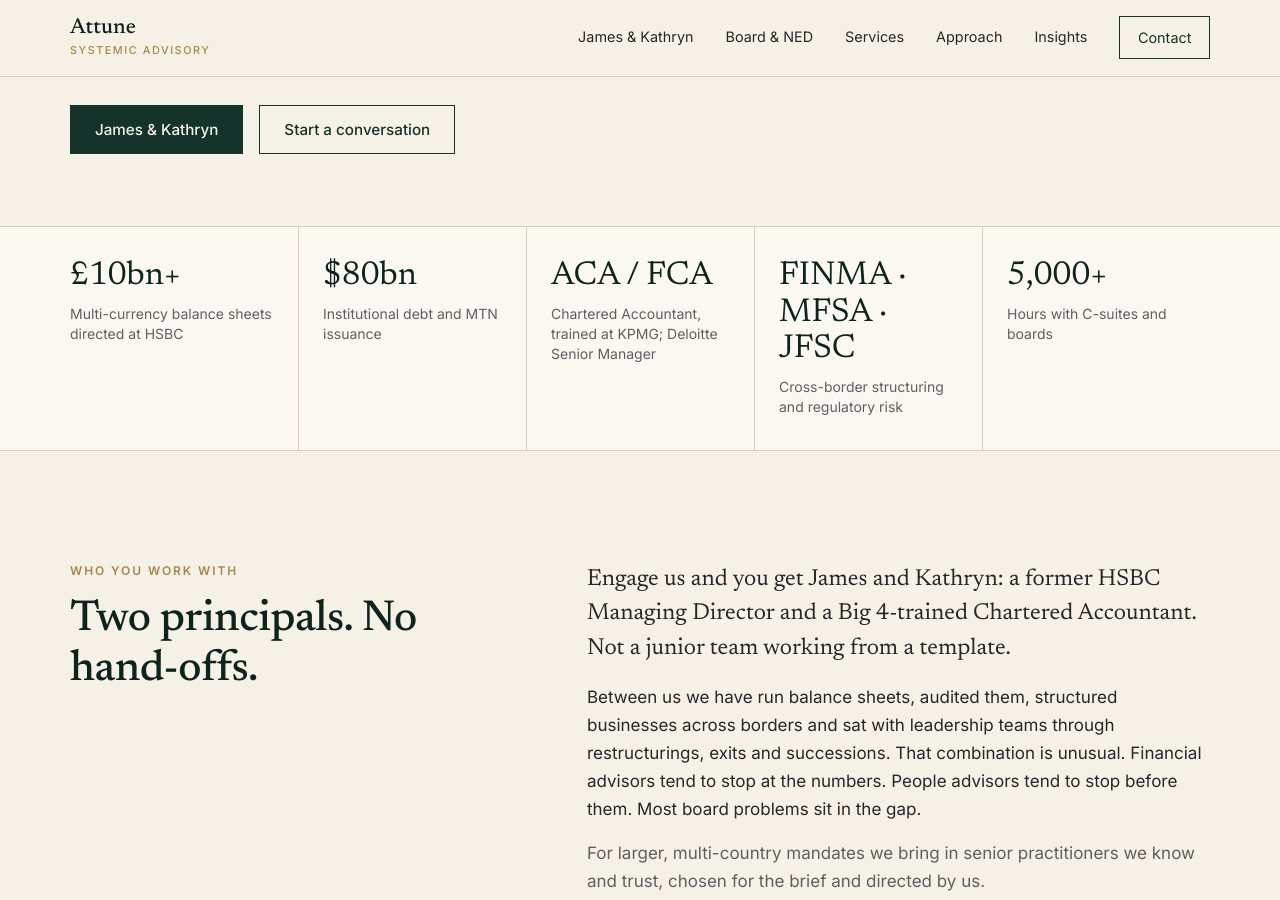
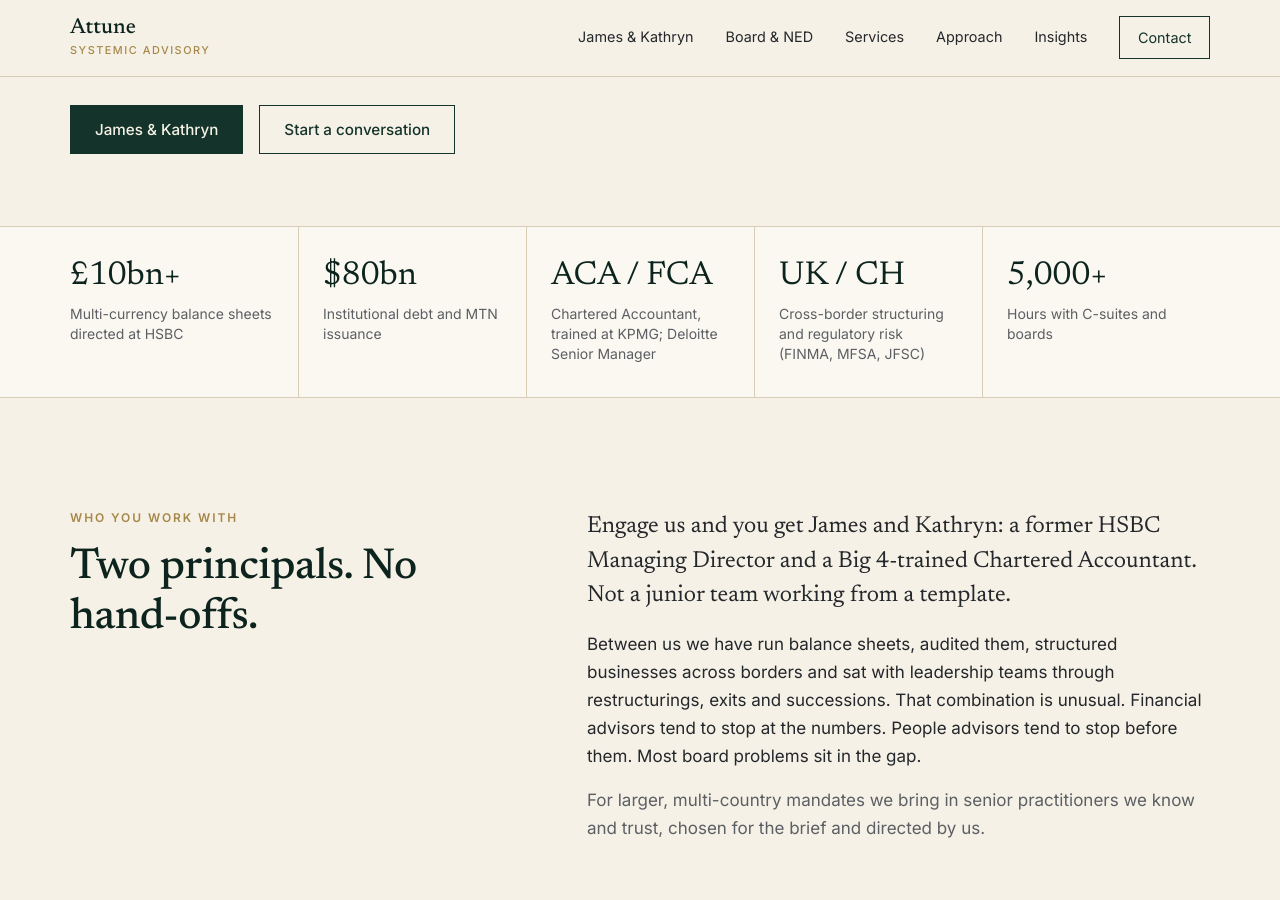
Before and after one commit to n6g6hbckt2-a11y/organisational_coaching_concept, a Jekyll site: the page built from index.html, in a window 1280 px wide and 900 px high, scrolled down 592 px. Built offline with Jekyll 4.4.1, drawn with Linux system fonts in a browser that asks for light colours.

Commit message:
Tidy proof bar
Co-Authored-By: Claude Opus 5.5 <noreply@anthropic.com>
Claude-Session: https://claude.ai/code/session_01CnjEn7k1tBiSeD9wcNYPGX

```diff
--- a/index.html
+++ b/index.html
@@ -26,7 +26,7 @@ body_class: page-home
     <div class="proof-item"><p class="proof-figure">£10bn+</p><p class="proof-label">Multi-currency balance sheets directed at HSBC</p></div>
     <div class="proof-item"><p class="proof-figure">$80bn</p><p class="proof-label">Institutional debt and MTN issuance</p></div>
     <div class="proof-item"><p class="proof-figure">ACA / FCA</p><p class="proof-label">Chartered Accountant, trained at KPMG; Deloitte Senior Manager</p></div>
-    <div class="proof-item"><p class="proof-figure">FINMA · MFSA · JFSC</p><p class="proof-label">Cross-border structuring and regulatory risk</p></div>
+    <div class="proof-item"><p class="proof-figure">UK / CH</p><p class="proof-label">Cross-border structuring and regulatory risk (FINMA, MFSA, JFSC)</p></div>
     <div class="proof-item"><p class="proof-figure">5,000+</p><p class="proof-label">Hours with C-suites and boards</p></div>
   </div>
 </section>
```
